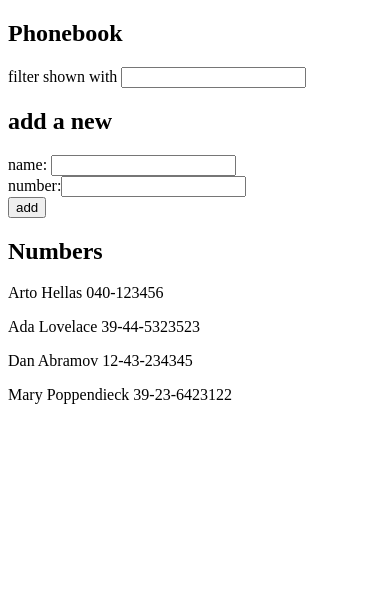
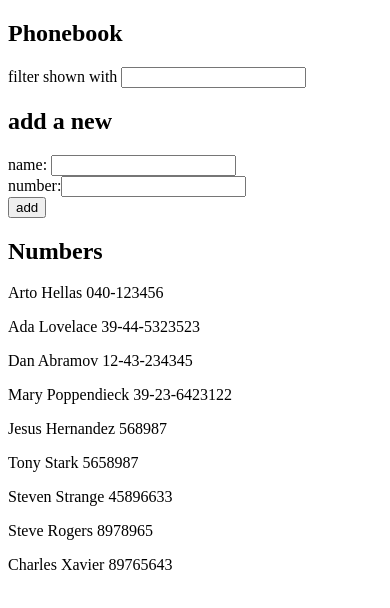
Before and after one commit to StarkNeo/FSHelsinki, a React (Vite) app in the folder Part2/phonebook/: page / in a window 390 px wide. Shown: the top 608 px of the page. Built offline with nearby package versions, Linux system fonts and the light colour scheme; data requests are answered from the project's data file.

Commit message:
2.12: The Phonebook step 7

```diff
--- a/Part2/phonebook/db.json
+++ b/Part2/phonebook/db.json
@@ -1,5 +1,5 @@
 {
-    "persons":[
+  "persons": [
     {
       "name": "Arto Hellas",
       "number": "040-123456",
@@ -19,6 +19,31 @@
       "name": "Mary Poppendieck",
       "number": "39-23-6423122",
       "id": "4"
+    },
+    {
+      "id": 5,
+      "name": "Jesus Hernandez",
+      "number": "568987"
+    },
+    {
+      "id": "4a6f",
+      "name": "Tony Stark",
+      "number": "5658987"
+    },
+    {
+      "id": "9a70",
+      "name": "Steven Strange",
+      "number": "45896633"
+    },
+    {
+      "id": "6e6a",
+      "name": "Steve Rogers",
+      "number": "8978965"
+    },
+    {
+      "id": "c281",
+      "name": "Charles Xavier",
+      "number": "89765643"
     }
   ]
 }
--- a/Part2/phonebook/src/App.jsx
+++ b/Part2/phonebook/src/App.jsx
@@ -2,53 +2,61 @@ import { useState, useEffect } from 'react'
 import axios from 'axios'
 import PhoneBook from './components/PhoneBook'
 
-const App=()=>{
+const App = () => {
   const [persons, setPersons] = useState([])
   const [newName, setNewName] = useState("")
   const [newNumber, setNewNumber] = useState("")
   const [filterValue, setFilterValue] = useState("")
   const [personsFiltered, setPersonsFiltered] = useState()
 
-  useEffect(()=>{
+  useEffect(() => {
     axios.get('http://localhost:3001/persons')
-    .then(response=>{
+      .then(response => {
         setPersons(response.data)
       })
-  },[])
+  }, [])
 
-  const addPerson=(event)=>{
+  const addPerson = (event) => {
     event.preventDefault()
-    let foundPerson = persons.filter(person=>person.name===newName)
+    let foundPerson = persons.filter(person => person.name === newName)
     console.log(foundPerson.length)
     if (foundPerson.length) {
       alert(`${newName} is already added to phonebook`)
 
     } else {
-      let newPerson ={
-        name:newName,
-        number:newNumber,
-        id:persons.length+1
+      let newPerson = {
+        name: newName,
+        number: newNumber,
+        //id:persons.length+1
       }
-      setPersons(persons.concat(newPerson))
+      axios.post('http://localhost:3001/persons', newPerson)
+        .then(response => {
+          console.log(response.data)
           alert(`${newName} added to phonebook`)
+          setPersons(persons.concat(response.data))
           setNewName("")
           setNewNumber("")
           setFilterValue("")
           setPersonsFiltered("")
+        })
+        .catch(error=>{
+          console.log(error)
+        })
+
     }
 
 
   }
 
-  const handleFilterChange=(event)=>{
+  const handleFilterChange = (event) => {
     let value = event.target.value
     console.log(value)
     setFilterValue(value)
-    let names = persons.map(person=>person.name.toLowerCase())
+    let names = persons.map(person => person.name.toLowerCase())
     console.log(names)
     let namesFiltered = []
     for (let index = 0; index < names.length; index++) {
-      if(names[index].slice(0,value.length) === value){
+      if (names[index].slice(0, value.length) === value) {
         namesFiltered.push(persons[index])
       }
     }
@@ -56,29 +64,29 @@ const App=()=>{
     setPersonsFiltered(namesFiltered)
   }
 
-  const handleNumberChange=(event)=>{
+  const handleNumberChange = (event) => {
     console.log(event.target.value)
     setNewNumber(event.target.value)
 
   }
 
-  const handleNameChange=(event)=>{
+  const handleNameChange = (event) => {
     console.log(event.target.value)
     setNewName(event.target.value)
   }
 
   let phoneBook = {
-    name:newName,
-    number:newNumber,
-    persons:persons,
-    personsFiltered:personsFiltered,
-    value:filterValue,
-    changeName:handleNameChange,
+    name: newName,
+    number: newNumber,
+    persons: persons,
+    personsFiltered: personsFiltered,
+    value: filterValue,
+    changeName: handleNameChange,
     changeNumber: handleNumberChange,
     changeFilter: handleFilterChange,
-    add:addPerson,
+    add: addPerson,
   }
-  return(
+  return (
     <div>
       <PhoneBook book={phoneBook} />
 
--- a/Part2/phonebook/src/components/Filter.jsx
+++ b/Part2/phonebook/src/components/Filter.jsx
@@ -1,4 +1,3 @@
-import { useState } from "react"
 
 const Filter = (props) => {
     console.log(props);
```
Lines whose indentation alone changed are shown as unchanged.
